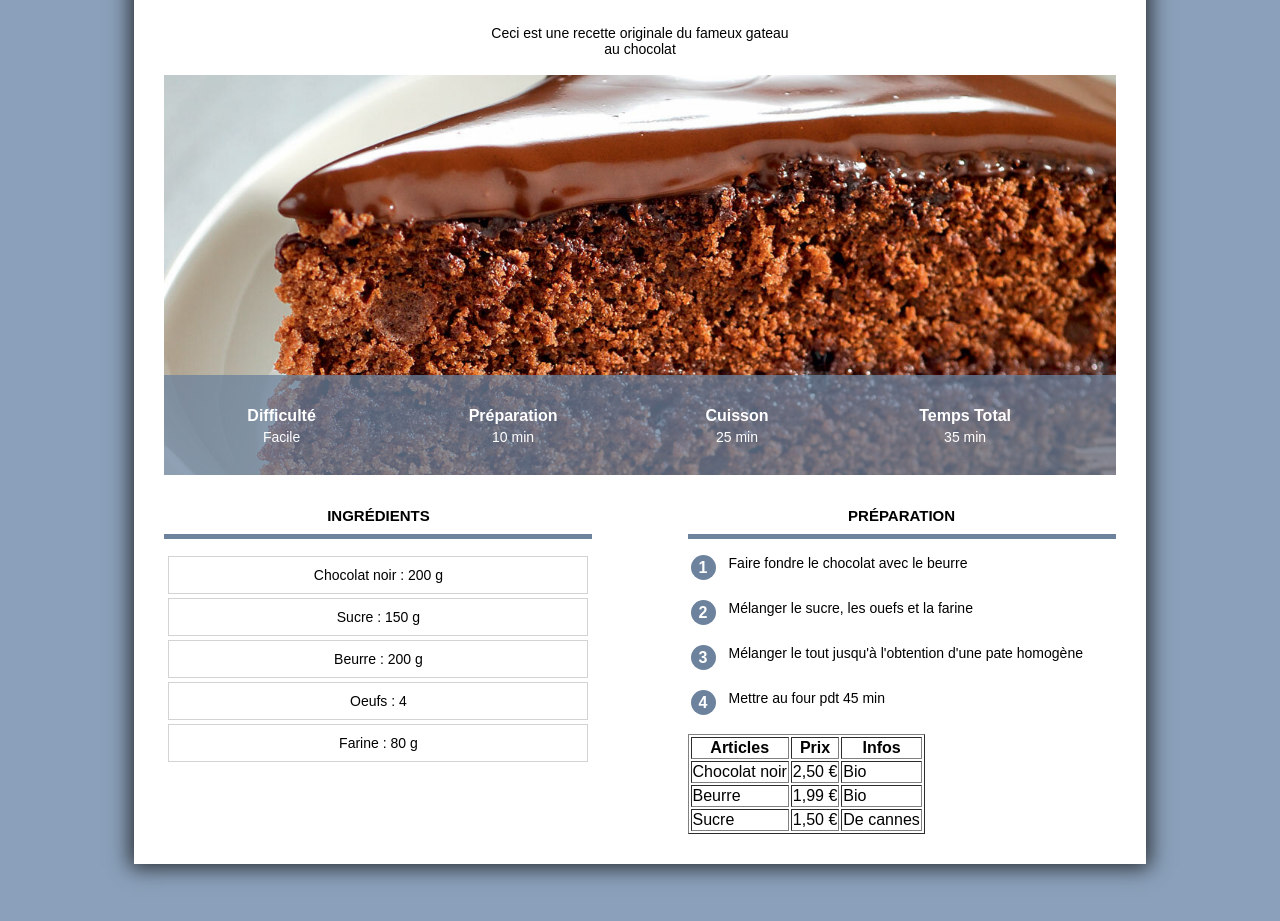
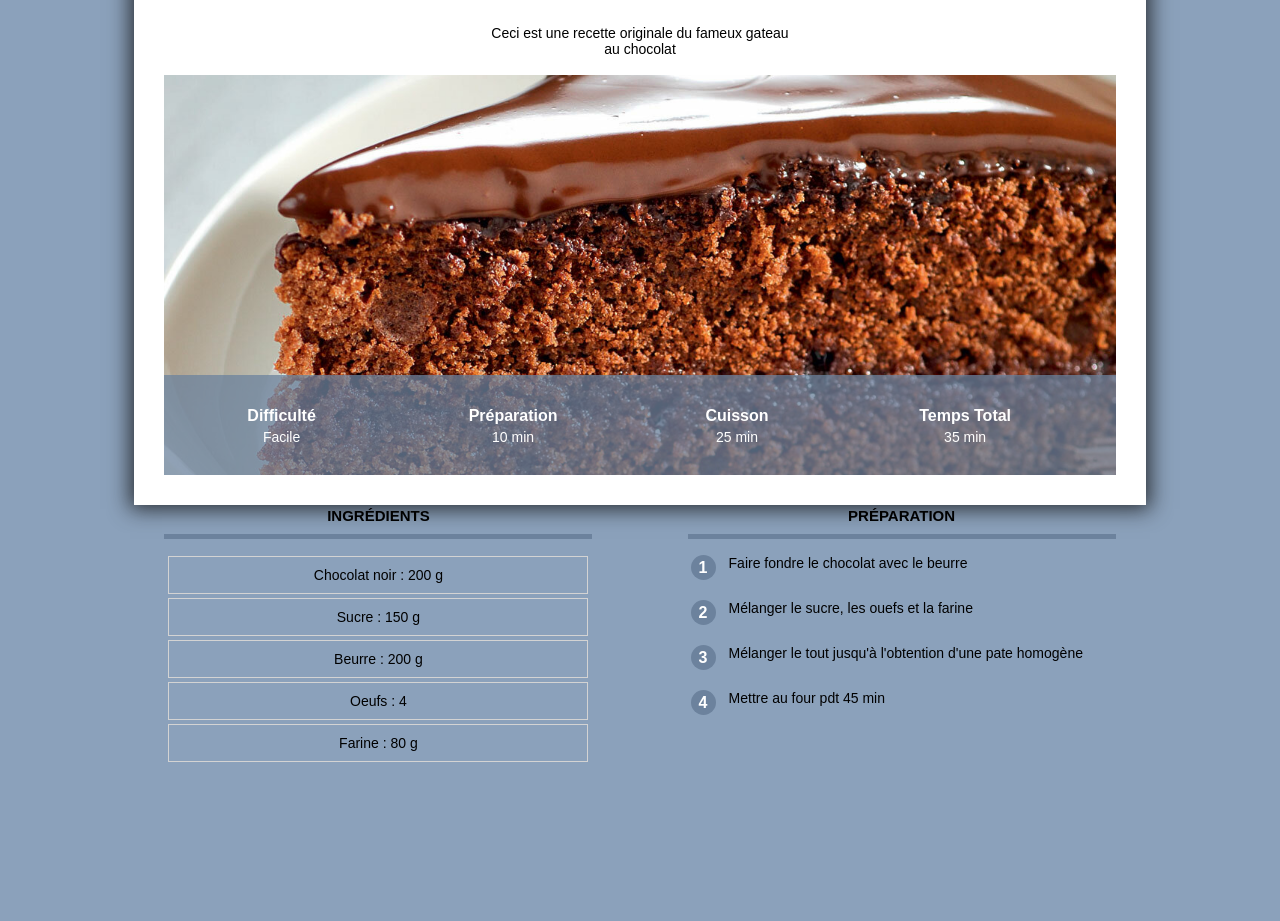
Before and after one commit to doctau93/doopen, a plain HTML site: page index.html in a window 1280 px wide. Shown: the part 163-1084 px from the top of the page. After the commit the page ends 937 px from the top, so only its background shows below. Drawn offline with Linux system fonts and the light colour scheme.

Commit message:
Update index.html

```diff
--- a/index.html
+++ b/index.html
@@ -55,30 +55,6 @@
                         <tr><td><p class="numero">4</p></td><td class="prepa_td">Mettre au four pdt 45 min</td></tr>
                     </table>
             </div>
-
-            <!-- TABLEAU D'INGREDIENTS-->
-            <table border="1">
-                <tr>
-                    <th>Articles</th>
-                    <th>Prix</th>
-                    <th>Infos</th>
-                </tr>
-                <tr>
-                    <td>Chocolat noir</td>
-                    <td>2,50 €</td>
-                    <td>Bio</td>
-                </tr>
-                <tr>
-                    <td>Beurre</td>
-                    <td>1,99 €</td>
-                    <td>Bio</td>
-                </tr>
-                <tr>
-                    <td>Sucre</td>
-                    <td>1,50 €</td>
-                    <td>De cannes</td>
-                </tr>
-            </table>
         </div>
     </body>
 </html>
```
